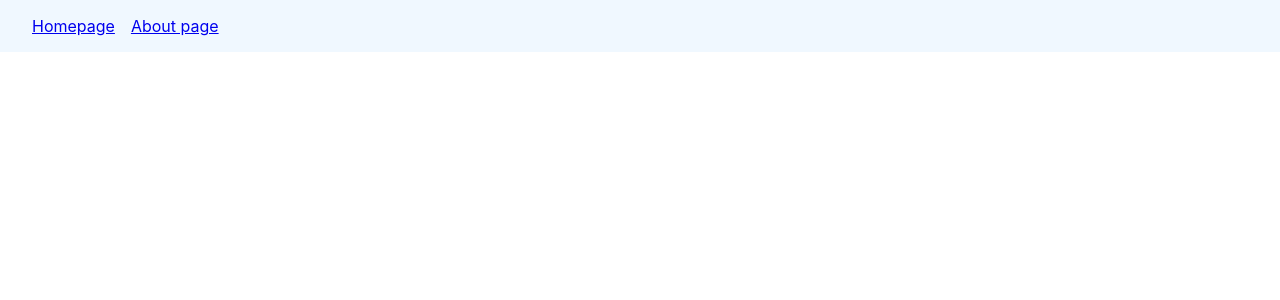
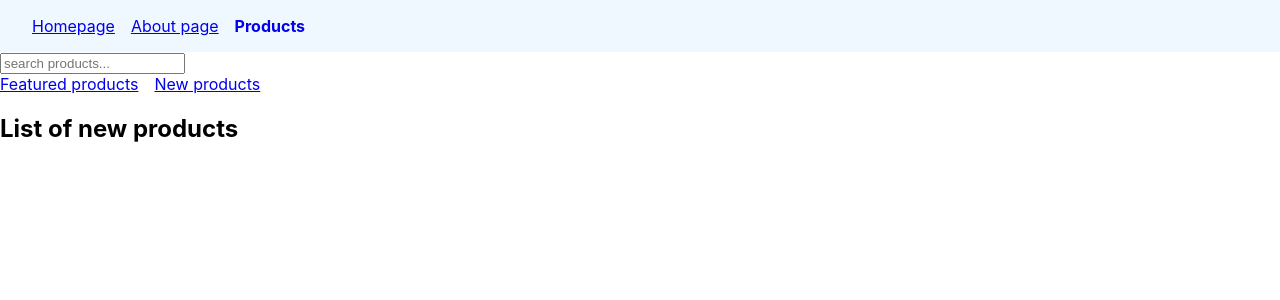
Before and after one commit to Kutsuruk/react-router-v6, a React (Create React App) app: page /products/new in a window 1280 px wide. Before the commit this address had no page. Shown: the top 300 px of the page. Built offline with nearby package versions, Linux system fonts and the light colour scheme.

Commit message:
Made nested routes. Use Outlet tag for displaying content of nested route component.

```diff
--- a/src/App.css
+++ b/src/App.css
@@ -1,4 +1,4 @@
-nav {
+.primary-nav {
   background-color: aliceblue;
   padding: 16px 32px;
 }
--- a/src/App.js
+++ b/src/App.js
@@ -5,6 +5,10 @@
 import About from "./components/About";
 import Navbar from "./components/Navbar";
 import OrderSummary from "./components/OrderSummary";
+import NoMatch from "./components/NoMatch";
+import Products from "./components/Products";
+import FeaturedProducts from "./components/FeaturedProducts";
+import NewProducts from "./components/NewProducts";
 
 function App() {
   return (
@@ -16,6 +20,12 @@
           <Route path='/' element={<Home />} />
           <Route path='about' element={<About />} />
           <Route path='order-summary' element={<OrderSummary />} />
+          <Route path='products' element={<Products />}>
+              <Route path='featured' element={<FeaturedProducts />} />
+              <Route path='new' element={<NewProducts />} />
+          </Route>
+
+          <Route path='*' element={<NoMatch />} />
       </Routes>
     </div>
   );
--- /dev/null
+++ b/src/components/FeaturedProducts.js
@@ -0,0 +1,11 @@
+import React from "react";
+
+const FeaturedProducts = () => {
+    return(
+        <div>
+            <h2>List of featured products</h2>
+        </div>
+    )
+}
+
+export default FeaturedProducts
--- a/src/components/Navbar.js
+++ b/src/components/Navbar.js
@@ -10,9 +10,10 @@
     }
 
     return(
-        <nav>
+        <nav className='primary-nav'>
             <NavLink style={navLinksStyles} to='/'>Homepage</NavLink>
             <NavLink style={navLinksStyles} to='about'>About page</NavLink>
+            <NavLink style={navLinksStyles} to='products'>Products</NavLink>
         </nav>
     )
 }
--- /dev/null
+++ b/src/components/NewProducts.js
@@ -0,0 +1,11 @@
+import React from "react";
+
+const NewProducts = () => {
+    return(
+        <div>
+            <h2>List of new products</h2>
+        </div>
+    )
+}
+
+export default NewProducts
--- /dev/null
+++ b/src/components/NoMatch.js
@@ -0,0 +1,11 @@
+import React from "react";
+
+const NoMatch = () => {
+    return(
+        <div>
+            <h1>Route no match</h1>
+        </div>
+    )
+}
+
+export default NoMatch
--- /dev/null
+++ b/src/components/Products.js
@@ -0,0 +1,20 @@
+import React from "react";
+import {Link, Outlet} from "react-router-dom";
+
+const Products = () => {
+    return(
+        <>
+            <div>
+                <input type="search" placeholder='search products...'/>
+            </div>
+            <nav>
+                <Link to='featured'>Featured products</Link>
+                <Link to='new'>New products</Link>
+            </nav>
+
+            <Outlet />
+        </>
+    )
+}
+
+export default Products
```
